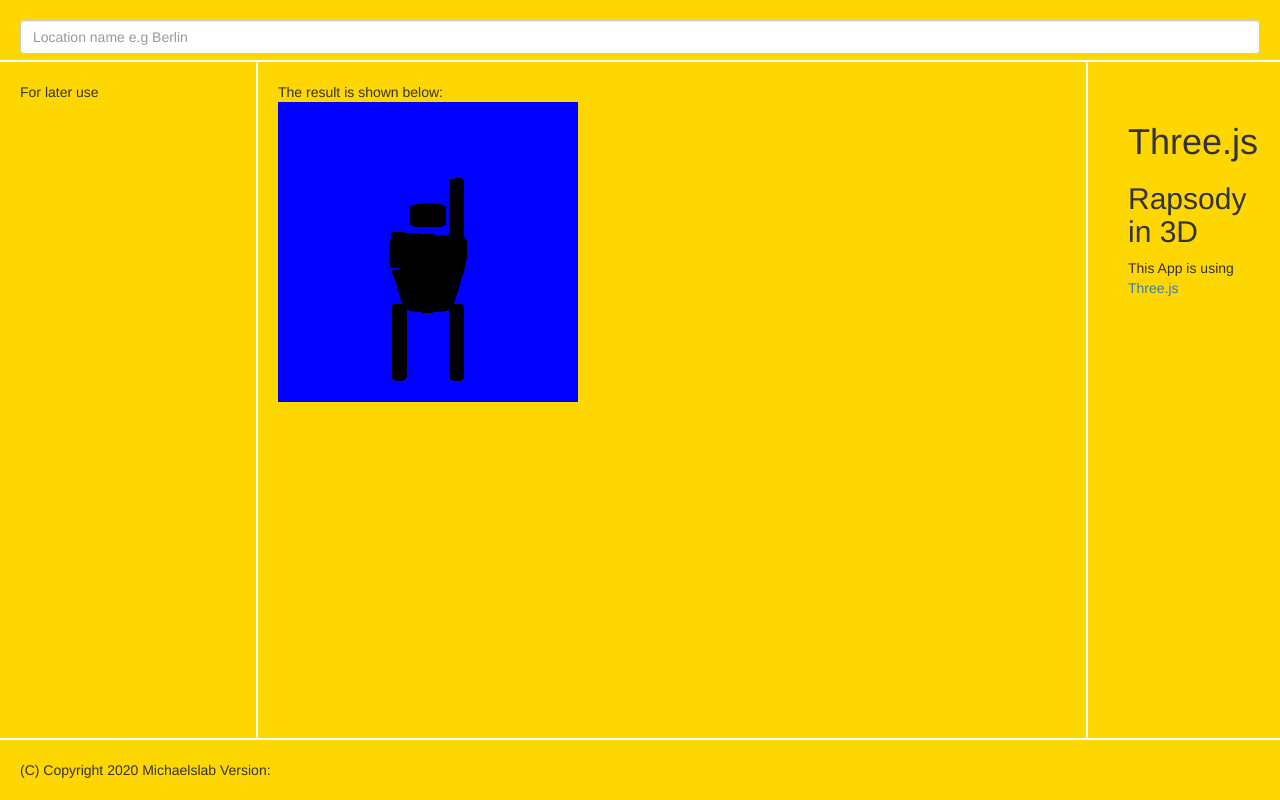
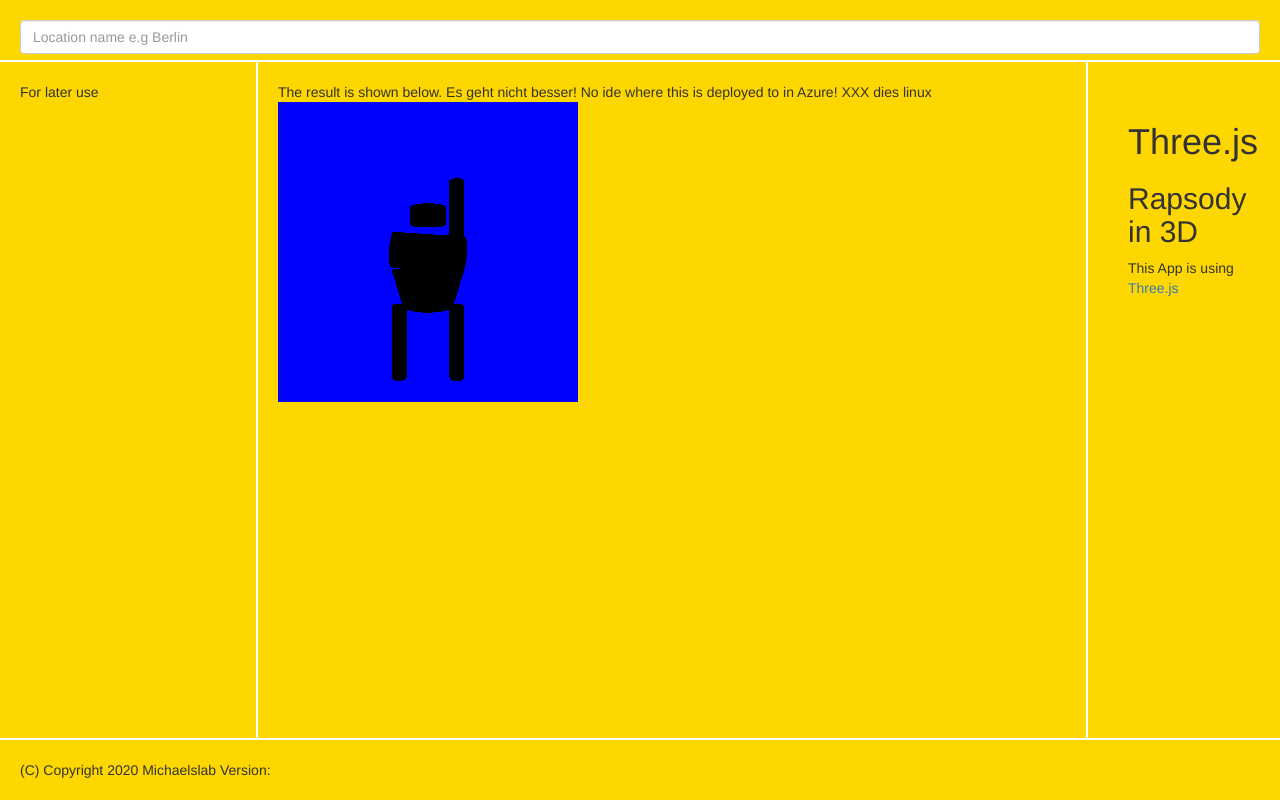
Before and after one commit to merdmann/3DRapsody, a website: page html/index.html in a window 1280 px wide. Drawn offline with nearby package versions, Linux system fonts and the light colour scheme.

Commit message:
Test of a new setup

```diff
--- a/html/index.html
+++ b/html/index.html
@@ -33,10 +33,9 @@
         <script src="https://cdnjs.cloudflare.com/ajax/libs/gsap/3.2.4/gsap.min.js"></script>
         <script src="../js/main.js"></script>
 
-        The result is shown below:
+        The result is shown below. Es geht nicht besser! No ide where this is deployed to in Azure!  XXX dies linux
         <canvas width="300" height="300" id="OutputCanvas" class="canvas"></canvas>
     </article>
-
 
     <nav id="mainNav">
         <p>For later use</p>
```
